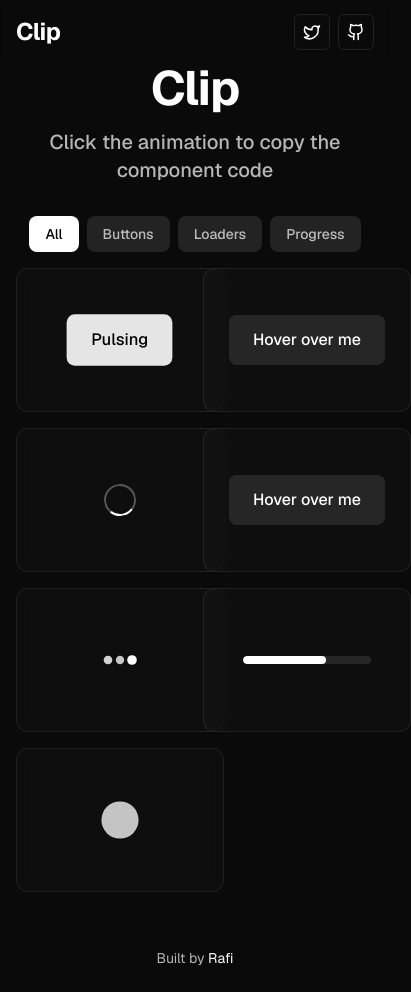
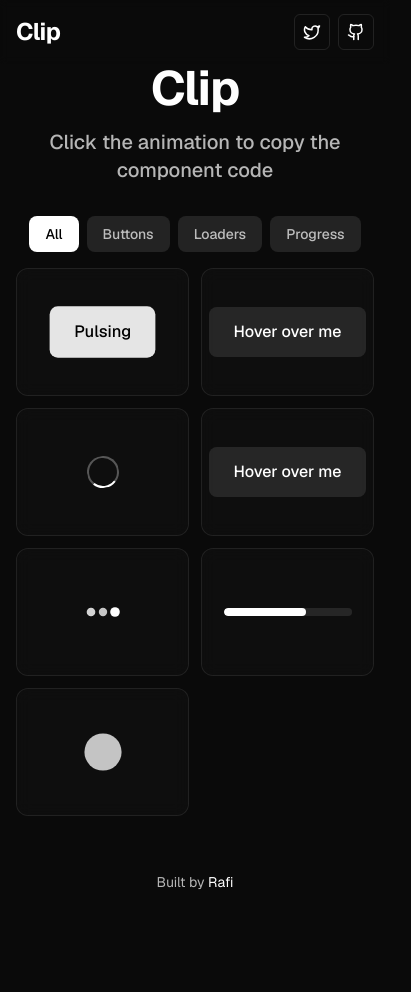
Before and after one commit to ahmadrafidev/ui-clip, a Next.js app: page / in a window 390 px wide. Shown: the whole page, 411 px wide, since content can reach past the window. After the commit the page ends 916 px from the top, so only its background shows below. Built offline with nearby package versions, Linux system fonts and the light colour scheme.

Commit message:
refine the card and grid layout size

```diff
--- a/components/animation-card.tsx
+++ b/components/animation-card.tsx
@@ -41,18 +41,12 @@ export function AnimationCard({ animation }: AnimationCardProps) {
 
   return (
     <div
-      className="relative group"
+      className="relative group w-full"
       onClick={handleClick}
     >
-      {/* Copy notification */}
-      {showCopied && (
-        <div className="absolute -top-10 left-1/2 transform -translate-x-1/2 bg-white text-black px-3 py-1 rounded-md text-sm font-medium z-10 animate-fade-in">
-          Copied!
-        </div>
-      )}
+      {/* Animation container */}
+      <div className="relative w-full min-w-0 sm:min-w-48 md:min-w-56 h-32 sm:h-36 md:h-40 lg:h-48 xl:h-52 bg-white/[0.02] backdrop-blur-sm rounded-xl border border-white/[0.08] flex items-center justify-center overflow-hidden transition-all duration-300 hover:bg-white/[0.06] hover:border-white/[0.15] cursor-pointer">
 
-      {/* Animation container */}
-      <div className="relative w-full min-w-52 h-36 sm:h-40 lg:h-44 bg-white/[0.02] backdrop-blur-sm rounded-xl border border-white/[0.08] flex items-center justify-center overflow-hidden transition-all duration-300 hover:bg-white/[0.06] hover:border-white/[0.15] cursor-pointer">
         {/* Background gradient for visual interest */}
         <div className="absolute inset-0 bg-gradient-to-br from-white/[0.08] to-transparent opacity-0 group-hover:opacity-100 transition-opacity duration-300" />
 
@@ -62,17 +56,23 @@ export function AnimationCard({ animation }: AnimationCardProps) {
         </div>
 
         {/* Hover overlay with copy hint */}
-        <div className="absolute inset-0 bg-black/30 opacity-0 group-hover:opacity-100 transition-opacity duration-150 flex items-baseline-last justify-center">
-          <div className="text-white/80 text-xs text-center px-2 pb-2 font-medium">
-            Click to copy
+        <div className="absolute inset-0 bg-black/30 opacity-0 group-hover:opacity-100 transition-opacity duration-150 flex items-end justify-center">
+          <div className="text-white/90 text-xs md:text-sm text-center px-2 pb-2 font-medium">
+            {showCopied ? (
+              <div>Copied!</div>
+            ) : (
+              <>
+                <div className="hidden sm:block">Tap to copy</div>
+              </>
+            )}
           </div>
         </div>
-      </div>
 
-      {/* Animation title on hover */}
-      <div className="absolute -bottom-10 left-0 right-0 text-center opacity-0 group-hover:opacity-100 transition-opacity duration-150 pointer-events-none z-20">
-        <div className="text-black text-sm font-medium bg-white px-3 py-1 rounded-md mx-auto inline-block shadow-lg">
-          {animation.title}
+        {/* Animation title overlay */}
+        <div className="absolute top-2 left-2 right-2 text-center opacity-0 group-hover:opacity-100 transition-opacity duration-150 pointer-events-none z-15">
+          <div className="text-black text-xs md:text-sm font-medium bg-white px-2 py-1 rounded-md mx-auto inline-block max-w-full truncate shadow-sm">
+            {animation.title}
+          </div>
         </div>
       </div>
     </div>
--- a/components/animation-grid.tsx
+++ b/components/animation-grid.tsx
@@ -47,7 +47,7 @@ export function AnimationGrid({ animations }: AnimationGridProps) {
       </div>
 
       {/* Animation Grid */}
-      <div className="grid grid-cols-2 sm:grid-cols-3 lg:grid-cols-4 gap-4 md:gap-5">
+      <div className="grid grid-cols-2 sm:grid-cols-3 lg:grid-cols-4 gap-3 sm:gap-4 md:gap-5">
         {filteredAnimations.map((animation) => (
           <AnimationCard key={animation.id} animation={animation} />
         ))}
```
